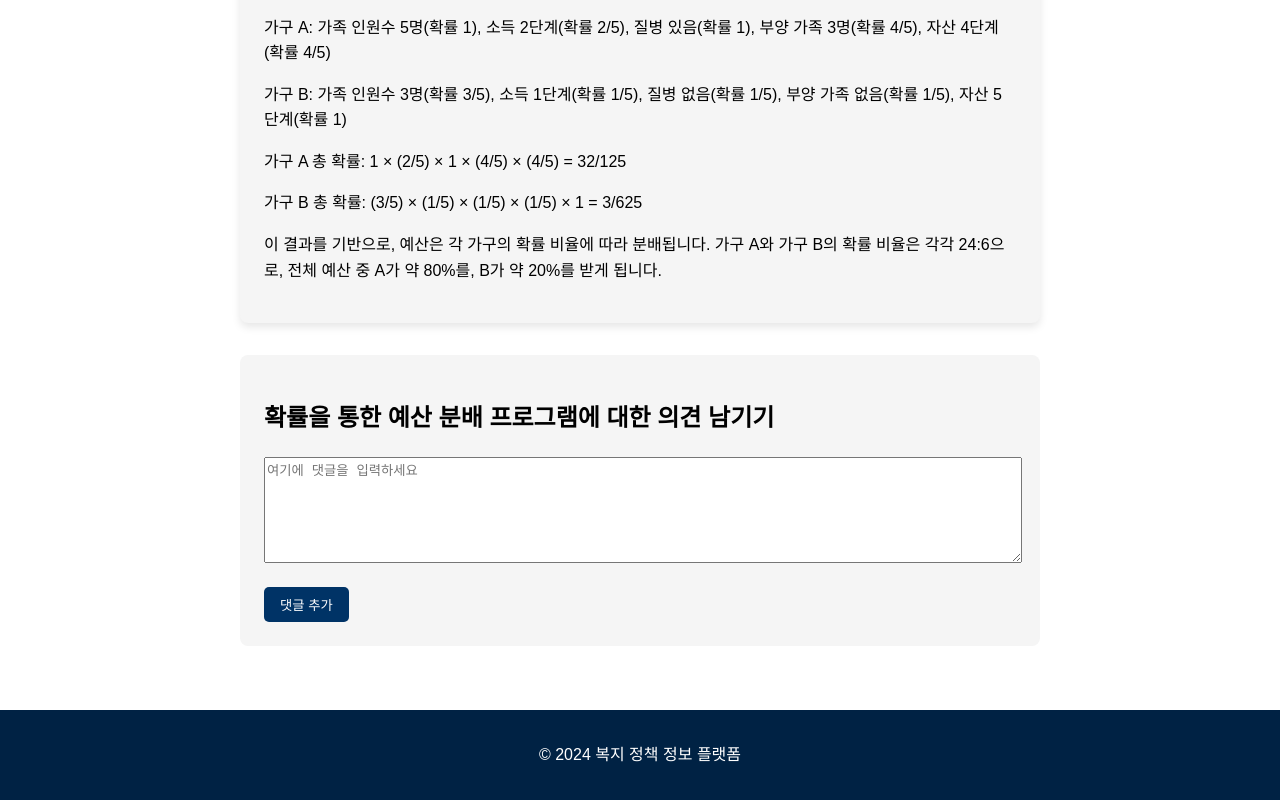
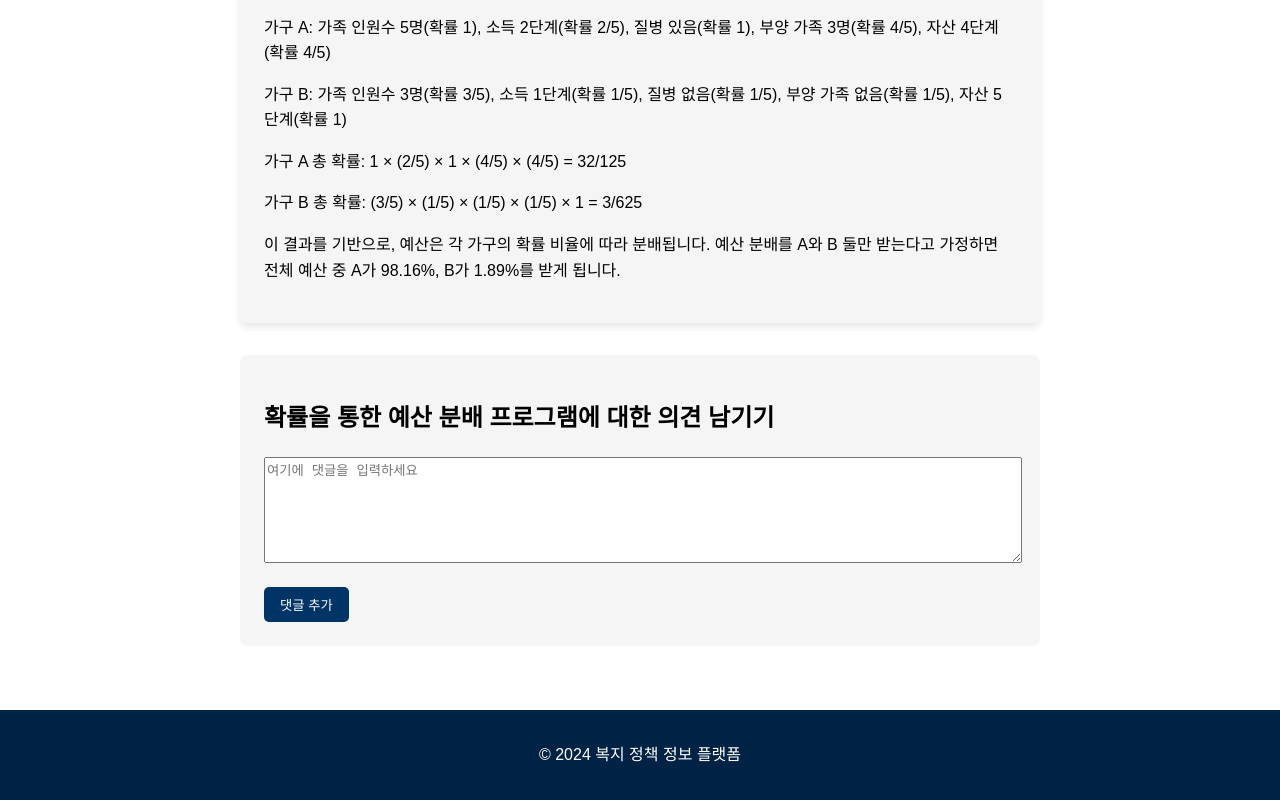
Before and after one commit to owlajm/probability1, a plain HTML site: page index.html in a window 1280 px wide. Shown: the part 1140-1940 px from the top of the page. Drawn offline with Linux system fonts and the light colour scheme.

Commit message:
index.html

```diff
--- a/index.html
+++ b/index.html
@@ -135,7 +135,7 @@
                 <p>가구 B: 가족 인원수 3명(확률 3/5), 소득 1단계(확률 1/5), 질병 없음(확률 1/5), 부양 가족 없음(확률 1/5), 자산 5단계(확률 1)</p>
                 <p>가구 A 총 확률: 1 × (2/5) × 1 × (4/5) × (4/5) = 32/125</p>
                 <p>가구 B 총 확률: (3/5) × (1/5) × (1/5) × (1/5) × 1 = 3/625</p>
-                <p>이 결과를 기반으로, 예산은 각 가구의 확률 비율에 따라 분배됩니다. 가구 A와 가구 B의 확률 비율은 각각 24:6으로, 전체 예산 중 A가 약 80%를, B가 약 20%를 받게 됩니다.</p>
+                <p>이 결과를 기반으로, 예산은 각 가구의 확률 비율에 따라 분배됩니다. 예산 분배를 A와 B 둘만 받는다고 가정하면 전체 예산 중 A가 98.16%, B가 1.89%를 받게 됩니다.</p>
             </div>
             <div class="comments-section">
                 <h2>확률을 통한 예산 분배 프로그램에 대한 의견 남기기</h2>
```
